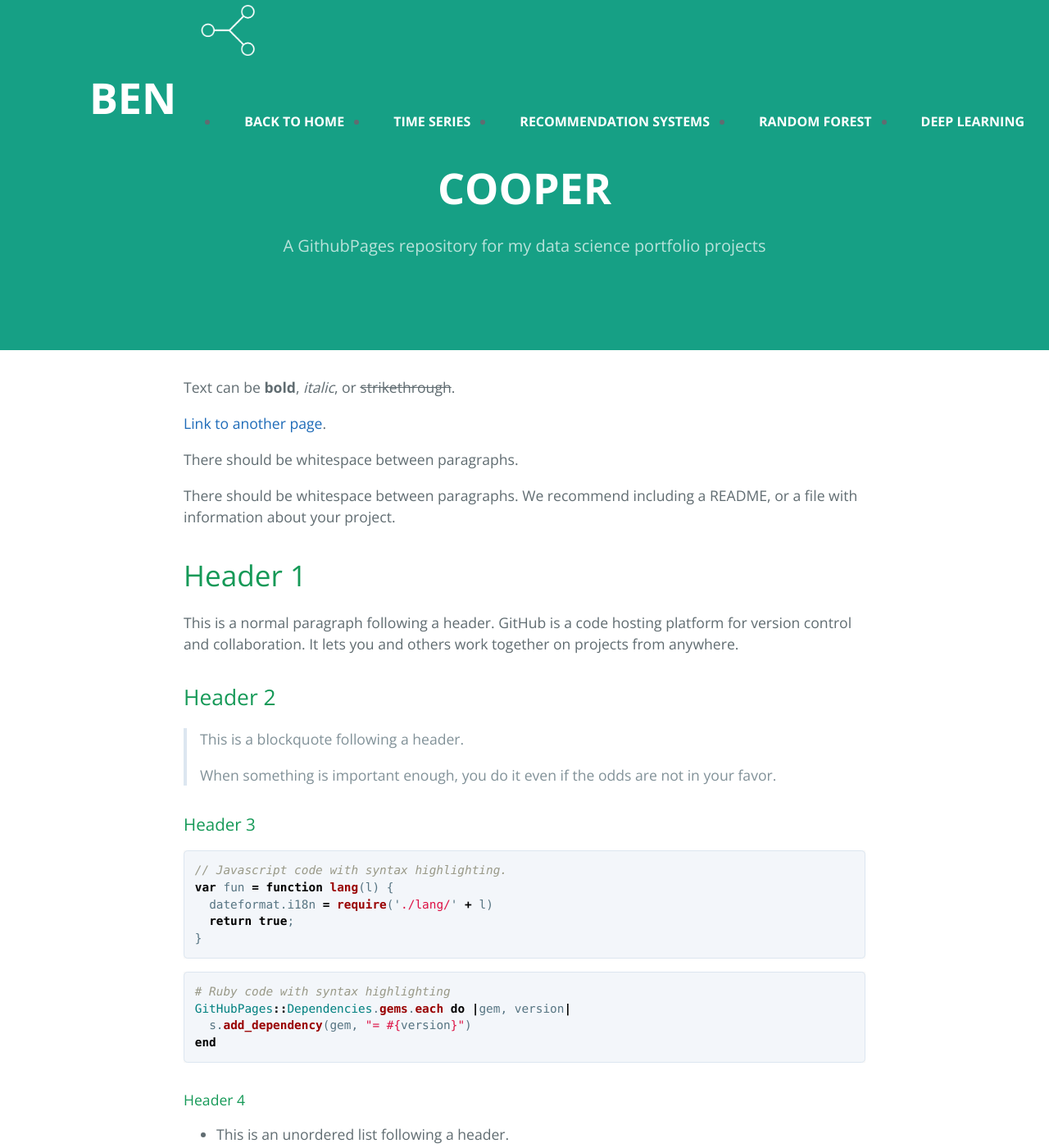
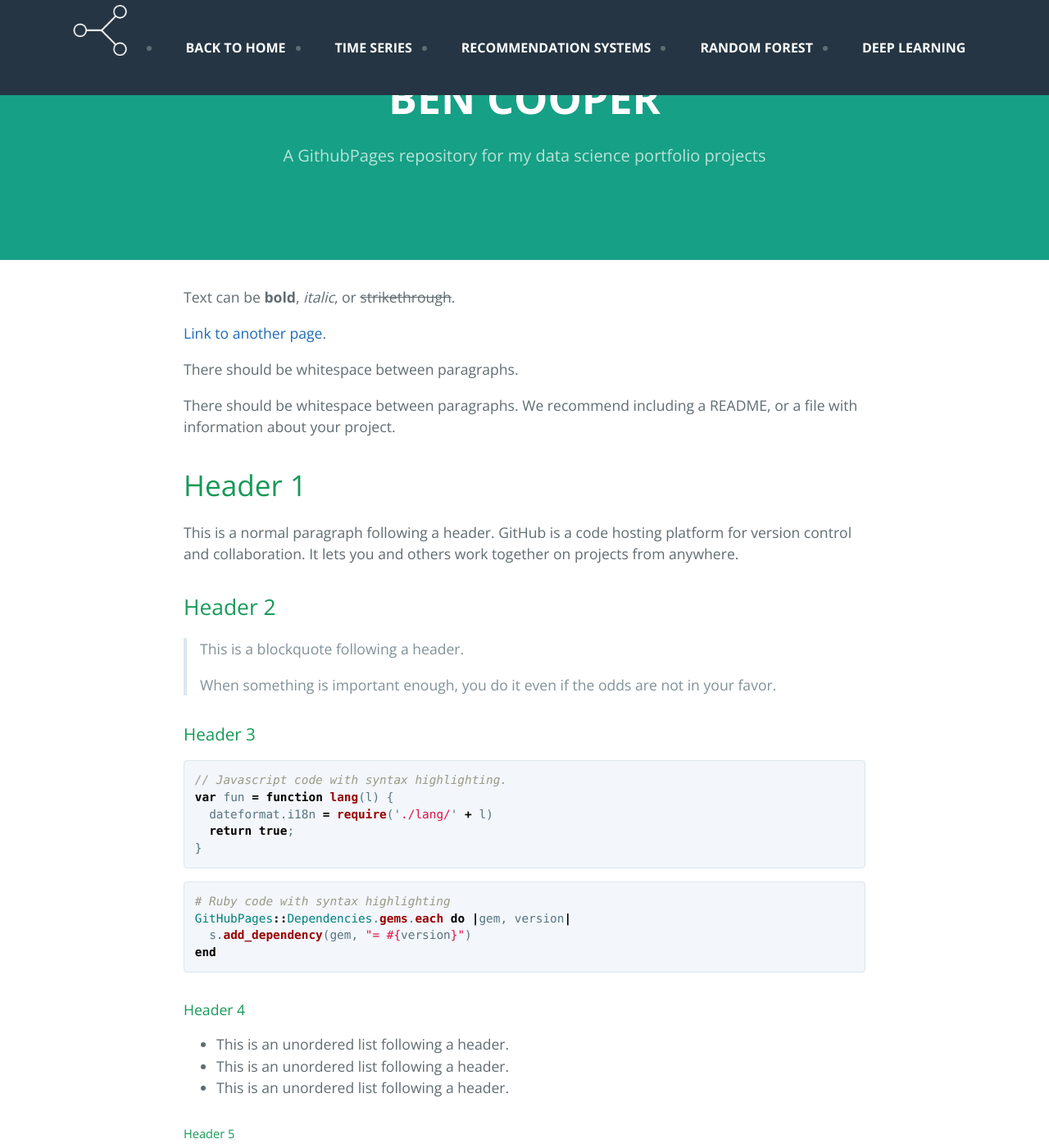
Before and after one commit to benjamin-j-cooper/benjamin-j-cooper.github.io, a Jekyll site: the page built from docs/index.md, in a window 1280 px wide and 1400 px high. Shown: the whole window at 82% size. Built offline with Jekyll 4.4.1, drawn with Linux system fonts in a browser that asks for light colours.

Commit message:
troubleshooting mobile compatability

```diff
--- a/docs/_sass/jekyll-theme-cayman.scss
+++ b/docs/_sass/jekyll-theme-cayman.scss
@@ -463,25 +463,27 @@ a {
 /* Responsiveness */
 @include large {
   .nav {
-    /*!
+
     width: 100%;
     background-color: #253544;
     display: flex;
     justify-content: center;
     position: fixed;
     flex-wrap: wrap;
-    */
+     /*!
     max-height: none;
     top: 0;
     position: relative;
     float: right;
     width: fit-content;
     background-color: transparent;
-
+ */
     z-index: 1;
     margin: 0;
   }
-
+  .menu ul{
+    list-style: none;
+  }
   .menu li{
     float: left;
   }
@@ -493,6 +495,7 @@ a {
     display: block;
     padding: 30px;
   }
+
   .menu a:hover{
       background-color: transparent;
       color: #16a085;
```
